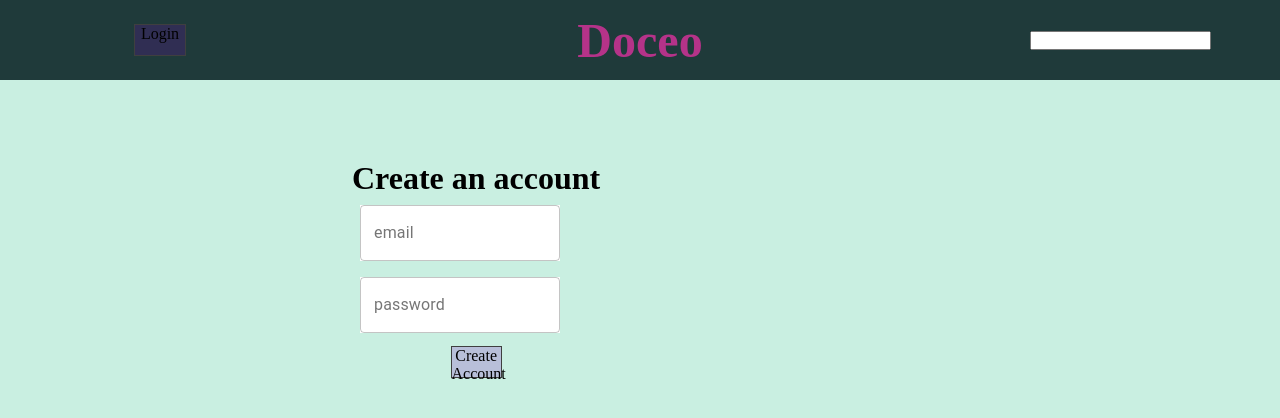
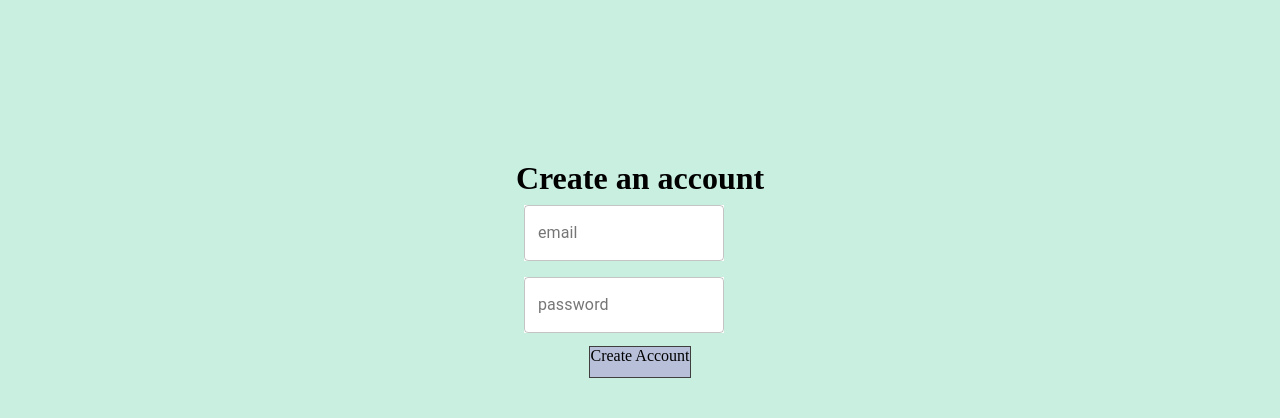
Before and after one commit to SchoolOfCode/final-project-stretch-goals, a Next.js app in the folder client/: page /components/CreateAccount in a window 1280 px wide. Shown: the top 418 px of the page. Built offline with nearby package versions, Linux system fonts and the light colour scheme; a web font is replaced by a local one.

Commit message:
afternoon changes

```diff
--- a/client/pages/components/Button/Button.module.css
+++ b/client/pages/components/Button/Button.module.css
@@ -1,6 +1,5 @@
 .buttonTemplate {
   box-sizing: border-box;
-  width: 4vw;
   background-color: rgba(118, 4, 184, 0.2);
   border: rgb(63, 63, 63) 1px solid;
   text-align: center;
--- a/client/pages/components/CreateAccount/CreateAccount.module.css
+++ b/client/pages/components/CreateAccount/CreateAccount.module.css
@@ -10,9 +10,8 @@
 }
 
 .formContainer {
-  margin-top: 20vh;
+  padding-top: 20vh;
   display: grid;
-  position: fixed;
 }
 
 .buttons {
--- a/client/pages/components/CreateAccount/index.js
+++ b/client/pages/components/CreateAccount/index.js
@@ -9,7 +9,7 @@ export default function CreateAccount() {
     e.persist();
     const newState = e.target.value;
     const name = e.target.name;
-    //setTutotSetting has an argument which is a function or anything else, containing old state
+    //setTutorSetting has an argument which is a function or anything else, containing old state
     setDetails(oldState => ({ ...oldState, [name]: newState }));
   }
 
@@ -43,7 +43,6 @@ export default function CreateAccount() {
 
   return (
     <>
-      <NavBar />
       <div className={css.mainContainer}>
         <div className={css.formContainer}>
           <h1>Create an account</h1>
@@ -54,7 +53,7 @@ export default function CreateAccount() {
             className={css.password}
           />
           <div className={css.buttons}>
-            <Button handleClick={() => createAccount} text="Create Account" />
+            <Button handleClick={() => createAccount} text=" Create Account " />
           </div>
         </div>
       </div>
--- a/client/pages/components/MissionStatement/MissionStatement.module.css
+++ b/client/pages/components/MissionStatement/MissionStatement.module.css
@@ -2,6 +2,8 @@
   display: grid;
   height: 100vh;
   width: 100vw;
+  background-color: var(--theme-color-1);
+  color: var(--font-color-3);
   align-items: left;
   grid-template-areas:
     "topLeft topRight"
--- a/client/pages/components/NavBar/NavBar.js
+++ b/client/pages/components/NavBar/NavBar.js
@@ -15,7 +15,7 @@ export default function NavBar({ toggleLogin }) {
         <Button
           className={css.actualButton}
           text="Login"
-          onClick={toggleLogin}
+          handleClick={toggleLogin}
         />
       </div>
       <div className={css.searchField}>
--- a/client/pages/components/SearchTutors/SearchTutors.module.css
+++ b/client/pages/components/SearchTutors/SearchTutors.module.css
@@ -4,7 +4,7 @@
   flex-direction: column;
   justify-content: center;
   align-items: center;
-  height: 80vh;
+  height: 90vh;
 }
 .searchInput {
   width: 60%;
--- a/client/pages/components/Testimonial/Testimonial.module.css
+++ b/client/pages/components/Testimonial/Testimonial.module.css
@@ -25,7 +25,7 @@
 .imageCircle {
   border-radius: 50%;
   border: 1px solid black;
-  background-color: white;
+  background-image: url("https://cdn.psychologytoday.com/sites/default/files/styles/image-article_inline_full_caption/public/field_blog_entry_images/0403.sdt-github.png?itok=XRoIbrhx");
   width: 250px;
   height: 250px;
 }
```
Also changed, not shown: client/pages/createAccountPage.js (+7 -1 lines), client/pages/index.js (+8 -1 lines).
